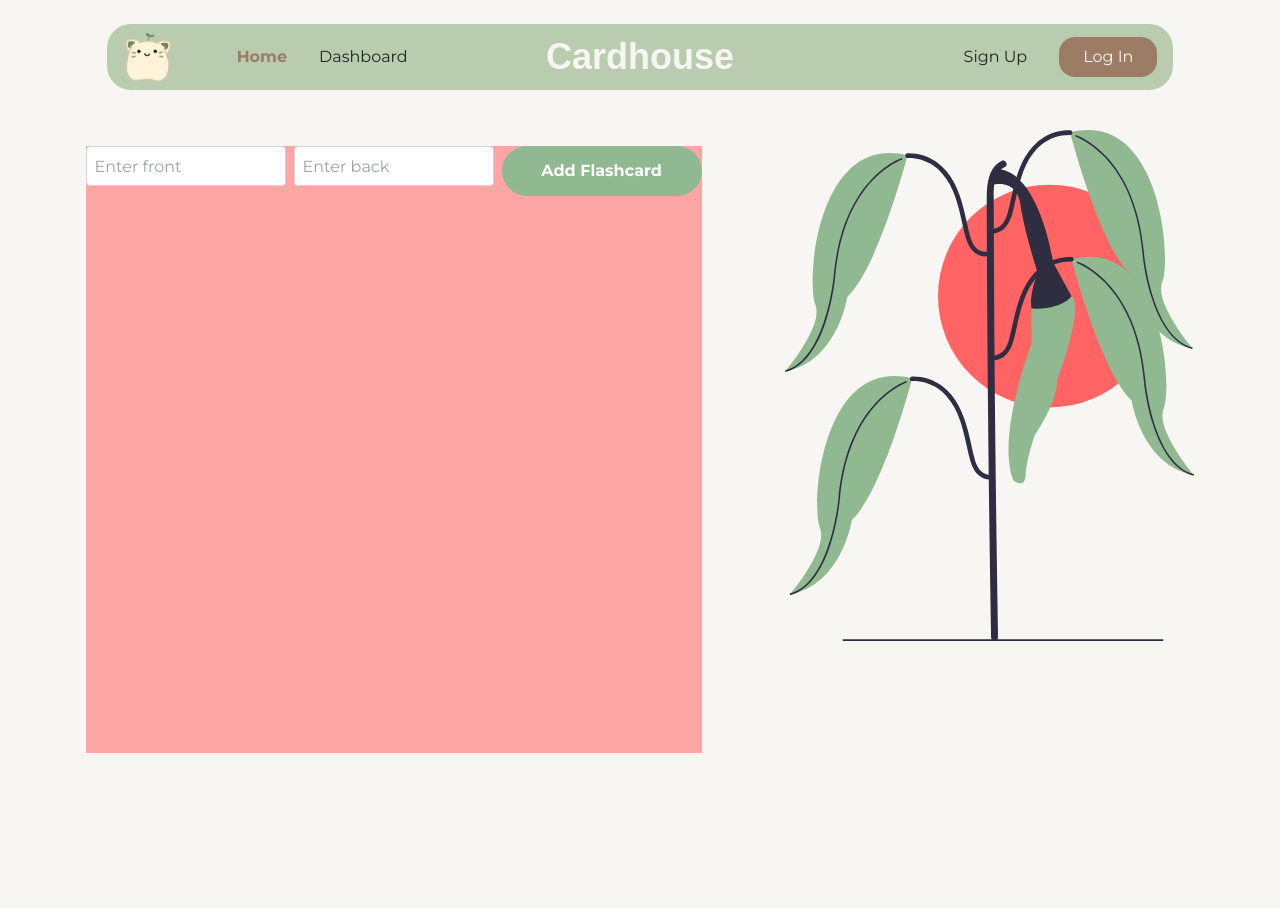
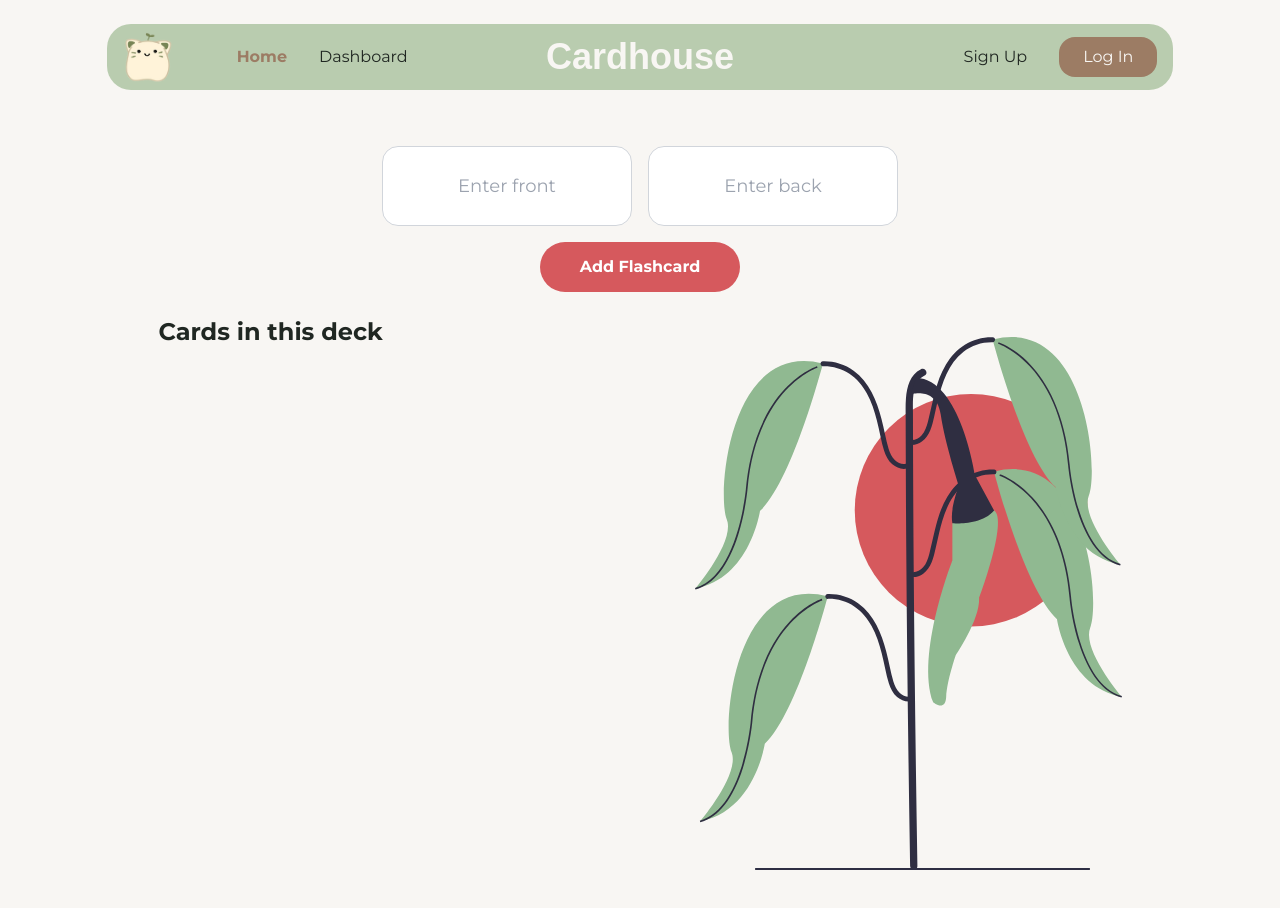
Before and after one commit to phmkhali/Cardhouse, a React (Vite) app in the folder cardhouse/: page /deck/1 in a window 1280 px wide. Shown: the top 908 px of the page. Built offline with nearby package versions, Linux system fonts and the light colour scheme; no server answers; the database is empty; a web font is replaced by a local one.

Commit message:
Deck styling

```diff
--- a/cardhouse/src/scenes/dashboard/GreetingSection.tsx
+++ b/cardhouse/src/scenes/dashboard/GreetingSection.tsx
@@ -22,7 +22,7 @@ const GreetingSection: React.FC<Props> = ({ displayName, onAddDeckClick }) => {
     <div className="w-[90%] h-auto flex flex-col md:flex-row md:items-center justify-start">
       {/* GREETING TEXT */}
       <div className="basis-2/5 h-auto flex flex-col overflow-hidden gap-2">
-        <h1 className="text-4xl font-bold text-secondary">
+        <h1 className="text-4xl font-bold font-poppins text-secondary">
           Hi {displayName ? displayName : "Guest"}!
         </h1>
         <p className="text-lg">
--- a/cardhouse/src/scenes/deck/index.tsx
+++ b/cardhouse/src/scenes/deck/index.tsx
@@ -1,12 +1,13 @@
 import { useParams } from "react-router-dom";
 import { useEffect, useState } from "react";
 import { getDeckById } from "@/services/deck-service";
-import Farming from "@/assets/farming.svg"
+import Farming from "@/assets/farming.svg";
 
 const Deck: React.FC = () => {
   const { id } = useParams<{ id: string }>();
   const [deckName, setDeckName] = useState<string>("");
-
+  const inputStyling =
+    "w-[250px] h-[80px] px-2 border border-gray-300 rounded text-center text-lg rounded-2xl";
   useEffect(() => {
     const fetchDeck = async () => {
       if (id) {
@@ -20,35 +21,41 @@ const Deck: React.FC = () => {
   }, [id]);
 
   return (
-    <section
-      id="deck"
-      className="h-auto w-[100wv] md:h-[100vh] flex flex-col items-center mt-[130px] md:mx-6"
-    >
-      <h1 className="text-4xl font-bold text-primary">{deckName}</h1>
-
-      <div className="flex flex-row w-[90%] h-auto justify-between ">
-        <div className="h-auto w- flex flex-row my-4 overflow-hidden gap-2 bg-red-300">
+    <section id="deck" className={"h-auto w-[100wv] md:h-[100vh] flex flex-col items-center mx-2 mt-[130px]"}>
+        <h1 className="text-4xl font-poppins font-bold text-primary">
+          {deckName}
+        </h1>
+        {/* ADD NEW CARDS */}
+        <div className="flex flex-row w-[90%] h-auto justify-between">
+          <div className="h-fit w-auto flex flex-row items-center mx-auto my-4 overflow-hidden gap-4 ">
             <input
               type="text"
               value=""
               placeholder="Enter front"
-            className="w-[200px] h-[40px] mb-2 px-2 border border-gray-300 rounded"
+              className={inputStyling}
               onChange={(e) => console.log("added: ")}
             />
             <input
               type="text"
               value=""
               placeholder="Enter back"
-            className="w-[200px] h-[40px] mb-2 px-2 border border-gray-300 rounded"
+              className={inputStyling}
               onChange={(e) => console.log("added: ")}
             />
-
-          <button className="w-[200px] h-[50px] bg-accent text-white font-bold rounded-full py-2 px-4">
+          </div>
+        </div>
+        <button className="w-[200px] h-[50px] bg-flower-pink text-white font-bold rounded-full py-2 px-4">
           Add Flashcard
         </button>
+        {/* CARD CONTENT AND IMAGE */}
+        <div className="flex flex-row w-4/5 h-[100%]m-6 p-6 rounded-2xl justify-between">
+          {/* CARDS */}
+          <div className="font-bold basis-3/5">
+            <h2 className="text-2xl text-text">Cards in this deck</h2>
           </div>
-        <div className="w-auto">
-          <img src={Farming} className="object-contain h-4/5"/>
+          {/* IMAGE */}
+          <div className="">
+            <img src={Farming} className="w-auto object-contain h-full" />
           </div>
         </div>
     </section>
```
Also changed, not shown: cardhouse/src/assets/farming.svg. Lines whose indentation alone changed are shown as unchanged.
